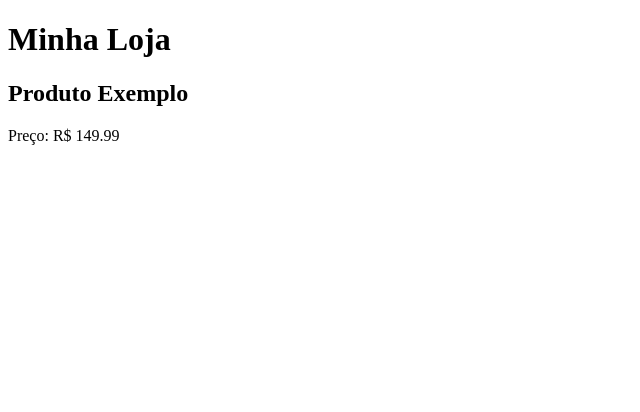
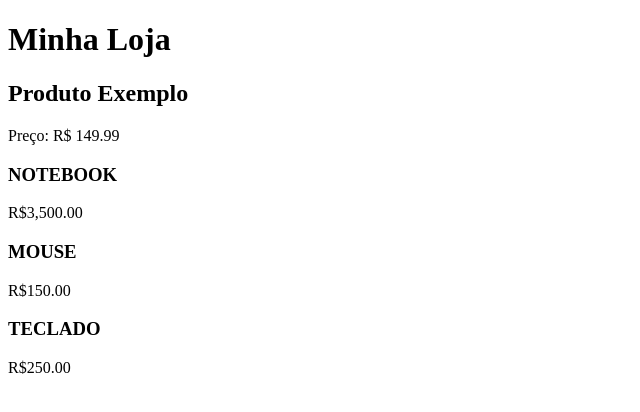
Before and after one commit to fabcurvello/ProjetoPrimeiroAppAngularModerno, an Angular app: page / in a window 1280 px wide. Shown: the top 412 px of the page, without its empty margins (0-640 px from the left). Built offline with nearby package versions, Linux system fonts and the light colour scheme.

Commit message:
05 - Controles de Fluso e Pipes Nativos (falta pipes customizados)

```diff
--- a/src/app/components/produto/produto.html
+++ b/src/app/components/produto/produto.html
@@ -1,5 +1,16 @@
 
 <div class="produto">
   <h2>{{ nome }}</h2>
-  <p>Preço: R$ {{ preco }}</p>
+  <!-- <p>Preço: R$ {{ preco }}</p> -->
+  @if (mostrarPreco) {
+    <p>Preço: R$ {{ preco }}</p>
+  }
+
+  @for (item of produtos; track item) {
+    <div>
+      <h3>{{ item.nome | uppercase }}</h3>
+      <p>{{ item.preco | currency:'BRL' }}</p>
+    </div>
+  }
+
 </div>
--- a/src/app/components/produto/produto.ts
+++ b/src/app/components/produto/produto.ts
@@ -1,12 +1,23 @@
 import { Component } from '@angular/core';
+import { CurrencyPipe, UpperCasePipe } from '@angular/common'; // Essencial para o pipe funcionar
 
 @Component({
   selector: 'app-produto',
-  imports: [],
+  imports: [CurrencyPipe, UpperCasePipe], // Essencial para o pipe funcionar
   templateUrl: './produto.html',
   styleUrl: './produto.css',
 })
+
+
 export class Produto {
   nome = 'Produto Exemplo';
   preco = 149.99;
+  mostrarPreco = true; // teste alternando entre false/true
+
+  produtos = [
+    { nome: 'Notebook', preco: 3500 },
+    { nome: 'Mouse',    preco: 150  },
+    { nome: 'Teclado',  preco: 250  }
+  ];
+
 }
```
